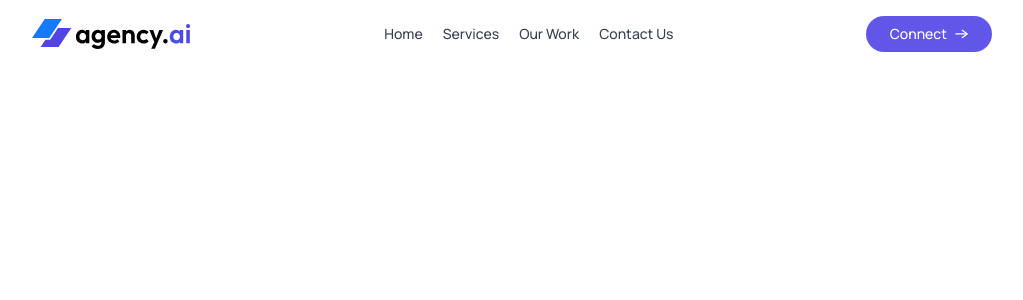
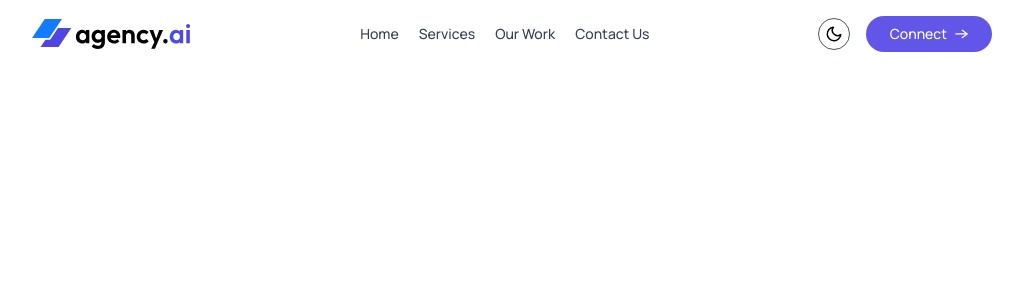
Before and after one commit to rou-nak-cloud/Agency-Ui, a React (Vite) app: page / in a window 1280 px wide. Shown: the top 300 px of the page, without its empty margins (128-1151 px from the left). Built offline with nearby package versions, Linux system fonts and the light colour scheme.

Commit message:
Theme Mode toggle(dark and light)

```diff
--- a/src/App.jsx
+++ b/src/App.jsx
@@ -2,7 +2,7 @@
 import Navbar from './components/Navbar'
 
 const App = () => {
-  const [theme, setTheme] = useState('light')
+  const [theme, setTheme] = useState(localStorage.getItem('theme') ? localStorage.getItem('theme') : 'light')
   return (
     <>
       <div className='dark:bg-black relative'>
--- a/src/components/Navbar.jsx
+++ b/src/components/Navbar.jsx
@@ -1,5 +1,6 @@
 import React, { useState } from 'react'
 import assets from '../assets/assets'
+import ThemeMode from './ThemeMode';
 
 const Navbar = ({ theme, setTheme, }) => {
     const [menuClose, setMenuClose] = useState(false)
@@ -24,6 +25,8 @@
         </div>
 
         <div className='flex items-center gap-2 sm:gap-4'>
+            <ThemeMode theme={theme} setTheme={setTheme} />
+
             {!menuClose && (
                 <img src={theme === 'dark' ? assets.menu_icon_dark : assets.menu_icon} alt="menuIcon" className='w-6 sm:hidden' onClick={()=>setMenuClose(true)} />)
             }
--- /dev/null
+++ b/src/components/ThemeMode.jsx
@@ -0,0 +1,33 @@
+import React, { useEffect } from 'react'
+import assets from '../assets/assets'
+
+const ThemeMode = ({theme,setTheme}) => {
+    // for selecting already selected theme from user device
+    useEffect(()=>{
+        const prefersDarkMode = window.matchMedia('(prefers-color-scheme: dark)').matches
+        setTheme(theme || (prefersDarkMode ? 'dark' : 'light'))
+    },[])
+
+    useEffect(()=>{
+        if(theme === 'dark'){
+            document.documentElement.classList.add('dark')
+        } else {
+            document.documentElement.classList.remove('dark')
+        }
+        localStorage.setItem('theme',theme)
+    },[theme])
+
+  return (
+    <>
+     <button className='cursor-pointer'>
+        {theme === "dark" ? (
+            <img onClick={()=>setTheme('light')} src={assets.sun_icon} alt="sun" className='w-8 p-1.5 border border-gray-600 rounded-full' />
+        ) : (
+            <img onClick={()=>setTheme('dark')} src={assets.moon_icon} alt="moon" className='w-8 p-1.5 border border-gray-600 rounded-full'/>
+        )}
+     </button>
+    </>
+  )
+}
+
+export default ThemeMode
```
